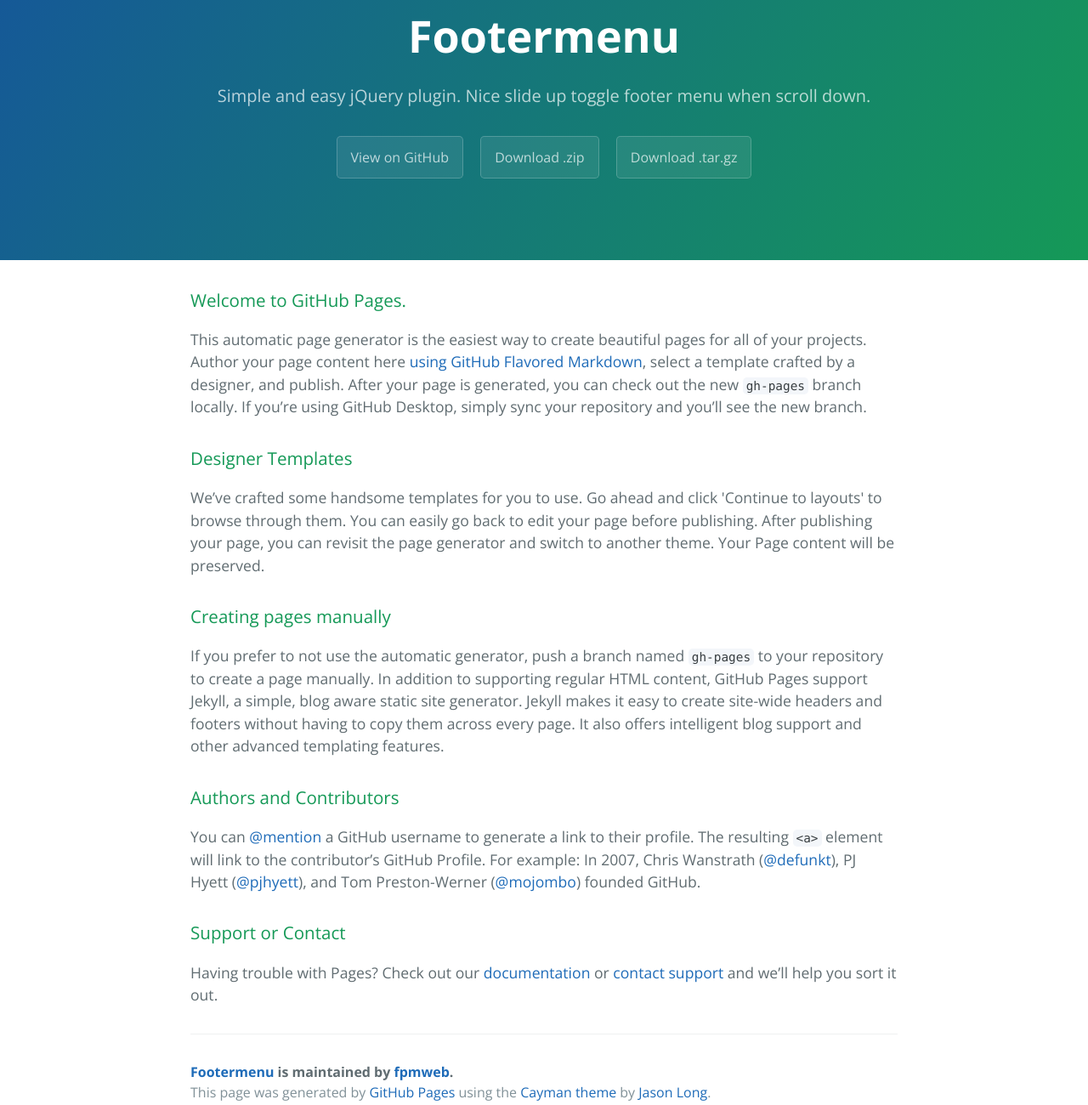
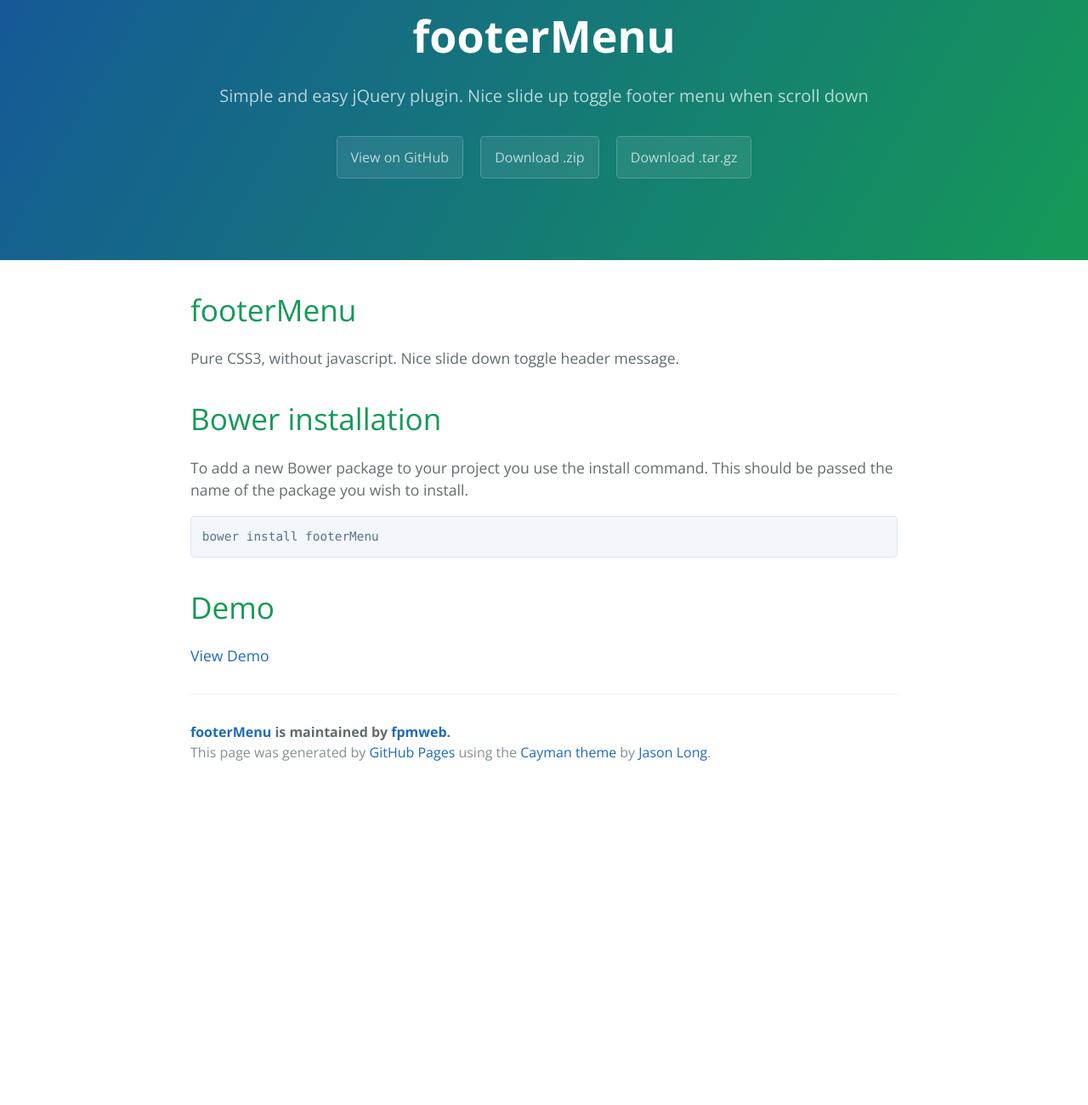
Before and after one commit to fpmweb/footerMenu, a plain HTML site: page index.html in a window 1280 px wide. Shown: the part 77-1377 px from the top of the page at 85% size. After the commit the page ends 1006 px from the top, so only its background shows below. Drawn offline with nearby package versions, Linux system fonts and the light colour scheme.

Commit message:
Update index.html

```diff
--- a/index.html
+++ b/index.html
@@ -2,7 +2,7 @@
 <html lang="en-us">
   <head>
     <meta charset="UTF-8">
-    <title>Footermenu by fpmweb</title>
+    <title>footerMenu by fpmweb</title>
     <meta name="viewport" content="width=device-width, initial-scale=1">
     <link rel="stylesheet" type="text/css" href="stylesheets/normalize.css" media="screen">
     <link href='https://fonts.googleapis.com/css?family=Open+Sans:400,700' rel='stylesheet' type='text/css'>
@@ -11,41 +11,33 @@
   </head>
   <body>
     <section class="page-header">
-      <h1 class="project-name">Footermenu</h1>
-      <h2 class="project-tagline">Simple and easy jQuery plugin. Nice slide up toggle footer menu when scroll down.</h2>
+      <h1 class="project-name">footerMenu</h1>
+      <h2 class="project-tagline">Simple and easy jQuery plugin. Nice slide up toggle footer menu when scroll down</h2>
       <a href="https://github.com/fpmweb/footerMenu" class="btn">View on GitHub</a>
       <a href="https://github.com/fpmweb/footerMenu/zipball/master" class="btn">Download .zip</a>
       <a href="https://github.com/fpmweb/footerMenu/tarball/master" class="btn">Download .tar.gz</a>
     </section>
 
     <section class="main-content">
-      <h3>
-<a id="welcome-to-github-pages" class="anchor" href="#welcome-to-github-pages" aria-hidden="true"><span aria-hidden="true" class="octicon octicon-link"></span></a>Welcome to GitHub Pages.</h3>
+      <h1>
+<a id="footerMenu" class="anchor" href="#footerMenu" aria-hidden="true"><span aria-hidden="true" class="octicon octicon-link"></span></a>footerMenu</h1>
 
-<p>This automatic page generator is the easiest way to create beautiful pages for all of your projects. Author your page content here <a href="https://guides.github.com/features/mastering-markdown/">using GitHub Flavored Markdown</a>, select a template crafted by a designer, and publish. After your page is generated, you can check out the new <code>gh-pages</code> branch locally. If you’re using GitHub Desktop, simply sync your repository and you’ll see the new branch.</p>
+<p>Pure CSS3, without javascript. Nice slide down toggle header message.</p>
 
-<h3>
-<a id="designer-templates" class="anchor" href="#designer-templates" aria-hidden="true"><span aria-hidden="true" class="octicon octicon-link"></span></a>Designer Templates</h3>
+<h1>
+<a id="bower-installation" class="anchor" href="#bower-installation" aria-hidden="true"><span aria-hidden="true" class="octicon octicon-link"></span></a>Bower installation</h1>
 
-<p>We’ve crafted some handsome templates for you to use. Go ahead and click 'Continue to layouts' to browse through them. You can easily go back to edit your page before publishing. After publishing your page, you can revisit the page generator and switch to another theme. Your Page content will be preserved.</p>
+<p>To add a new Bower package to your project you use the install command. This should be passed the name of the package you wish to install.</p>
 
-<h3>
-<a id="creating-pages-manually" class="anchor" href="#creating-pages-manually" aria-hidden="true"><span aria-hidden="true" class="octicon octicon-link"></span></a>Creating pages manually</h3>
+<div class="highlight highlight-source-js"><pre>bower install footerMenu</pre></div>
 
-<p>If you prefer to not use the automatic generator, push a branch named <code>gh-pages</code> to your repository to create a page manually. In addition to supporting regular HTML content, GitHub Pages support Jekyll, a simple, blog aware static site generator. Jekyll makes it easy to create site-wide headers and footers without having to copy them across every page. It also offers intelligent blog support and other advanced templating features.</p>
+<h1>
+<a id="demo" class="anchor" href="#demo" aria-hidden="true"><span aria-hidden="true" class="octicon octicon-link"></span></a>Demo</h1>
 
-<h3>
-<a id="authors-and-contributors" class="anchor" href="#authors-and-contributors" aria-hidden="true"><span aria-hidden="true" class="octicon octicon-link"></span></a>Authors and Contributors</h3>
-
-<p>You can <a href="https://help.github.com/articles/basic-writing-and-formatting-syntax/#mentioning-users-and-teams" class="user-mention">@mention</a> a GitHub username to generate a link to their profile. The resulting <code>&lt;a&gt;</code> element will link to the contributor’s GitHub Profile. For example: In 2007, Chris Wanstrath (<a href="https://github.com/defunkt" class="user-mention">@defunkt</a>), PJ Hyett (<a href="https://github.com/pjhyett" class="user-mention">@pjhyett</a>), and Tom Preston-Werner (<a href="https://github.com/mojombo" class="user-mention">@mojombo</a>) founded GitHub.</p>
-
-<h3>
-<a id="support-or-contact" class="anchor" href="#support-or-contact" aria-hidden="true"><span aria-hidden="true" class="octicon octicon-link"></span></a>Support or Contact</h3>
-
-<p>Having trouble with Pages? Check out our <a href="https://help.github.com/pages">documentation</a> or <a href="https://github.com/contact">contact support</a> and we’ll help you sort it out.</p>
+<p><a href="http://htmlpreview.github.io/?https://raw.githubusercontent.com/fpmweb/footerMenu/master/footerMenu.html">View Demo</a></p>
 
       <footer class="site-footer">
-        <span class="site-footer-owner"><a href="https://github.com/fpmweb/footerMenu">Footermenu</a> is maintained by <a href="https://github.com/fpmweb">fpmweb</a>.</span>
+        <span class="site-footer-owner"><a href="https://github.com/fpmweb/footerMenu">footerMenu</a> is maintained by <a href="https://github.com/fpmweb">fpmweb</a>.</span>
 
         <span class="site-footer-credits">This page was generated by <a href="https://pages.github.com">GitHub Pages</a> using the <a href="https://github.com/jasonlong/cayman-theme">Cayman theme</a> by <a href="https://twitter.com/jasonlong">Jason Long</a>.</span>
       </footer>
```
